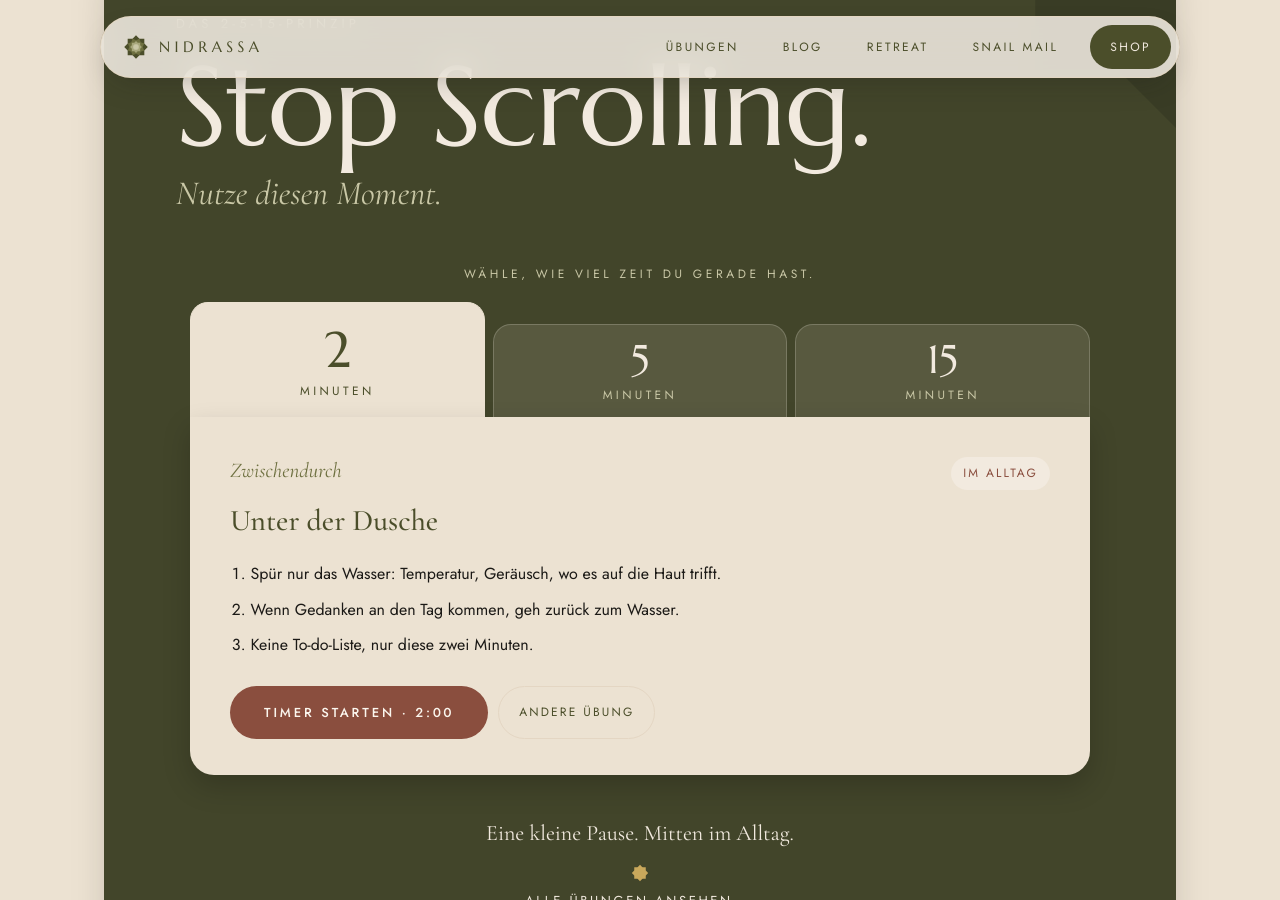
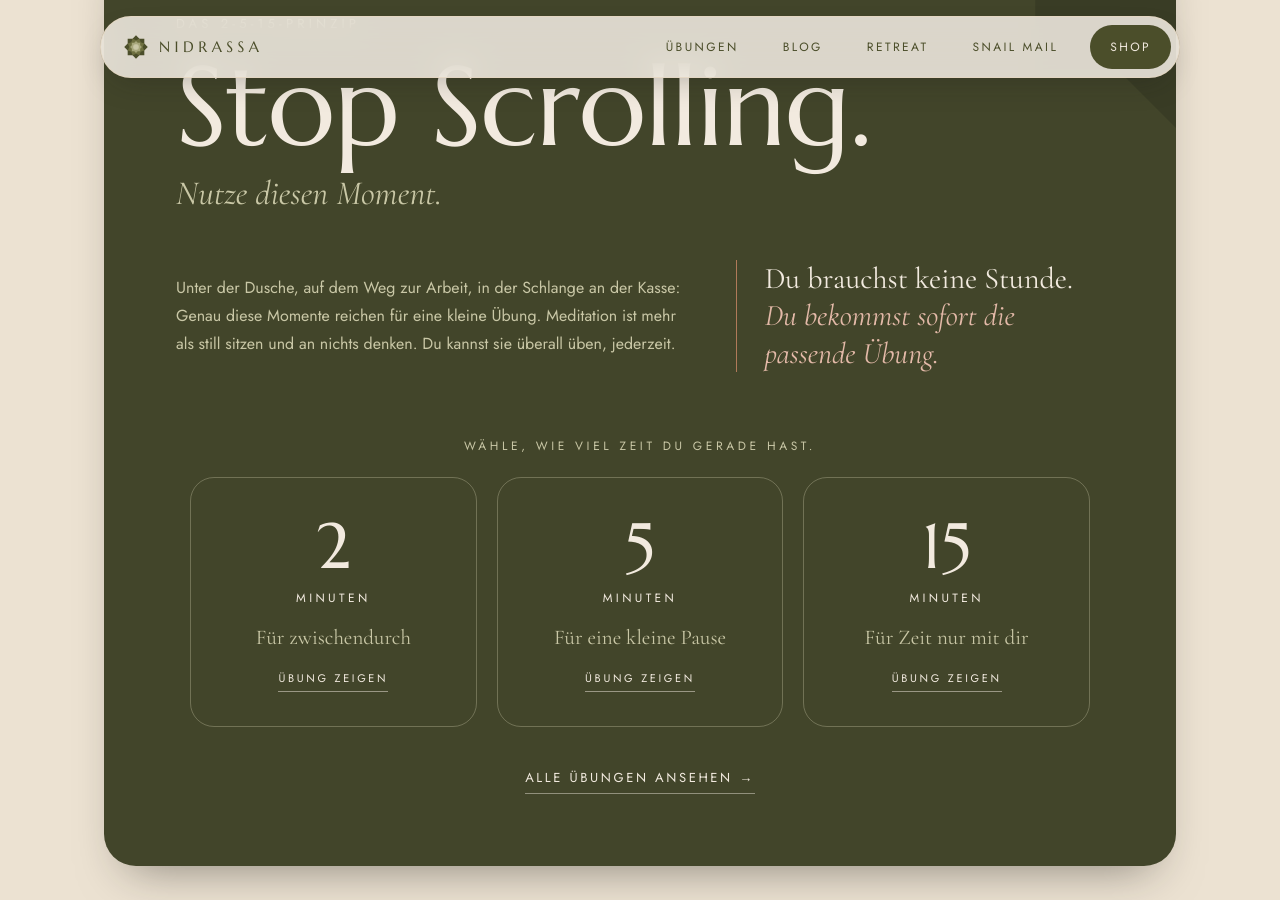
Before and after one commit to Alephantom/nidrassa, a Jekyll site: the page built from index.html, in a window 1280 px wide and 900 px high, scrolled down 2179 px. Built offline with Jekyll 4.4.1, drawn with Linux system fonts in a browser that asks for light colours.

Commit message:
Desktop behält das bisherige Layout (nur neue Texte), Tabs nur auf dem Handy

```diff
--- a/assets/site.js
+++ b/assets/site.js
@@ -123,8 +123,8 @@ setupMenu("subnav-burger", "subnav-menu", "subnav", "Inhalte öffnen", "Inhalte
     b.setAttribute("aria-pressed", "false");
     b.addEventListener("click", () => choose(Number(b.dataset.min)));
   });
-  // open with 2 minutes so visitors see an exercise right away
-  choose(2, true);
+  // on phones open with 2 minutes so visitors see an exercise right away (desktop: click first)
+  if (window.matchMedia && matchMedia("(max-width: 900px)").matches) choose(2, true);
 })();
 
 
--- a/assets/styles.css
+++ b/assets/styles.css
@@ -1128,42 +1128,33 @@ footer small { display: block; margin-top: 48px; font-size: 13px; color: var(--s
 }
 
 
-/* ---------- 2-5-15 card v2: notebook tabs + open practice (2026-11) ---------- */
-.method .mx-hint { margin-top: 48px; }
-.method .method-grid { max-width: 900px; margin: 18px auto 0; display: grid; grid-template-columns: repeat(3, 1fr); gap: 8px; align-items: end; }
-.method .step {
-  background: rgba(242, 234, 223, .12); border: 1px solid rgba(242, 234, 223, .22); border-bottom: 0;
-  border-radius: 18px 18px 0 0; color: var(--beige);
-  padding: 14px 6px 12px; transform: none;
-}
-.method .step:hover { background: rgba(242, 234, 223, .2); transform: none; }
-.method .step .step-num { font-size: 40px; color: var(--beige); }
-.method .step .step-unit { color: var(--stone); margin-top: 6px; }
-.method .step[aria-pressed="true"] { background: var(--paper); border-color: var(--paper); padding-top: 22px; padding-bottom: 16px; position: relative; z-index: 2; }
-.method .step[aria-pressed="true"] .step-num { font-size: 50px; color: var(--olive); }
-.method .step[aria-pressed="true"] .step-unit { color: var(--olive); }
-.method .pick { max-width: 900px; margin: 0 auto; border-radius: 0 0 24px 24px; position: relative; z-index: 1; box-shadow: 0 12px 28px rgba(0, 0, 0, .18); animation: none; }
+/* ---------- 2-5-15 card v2 (2026-11): desktop keeps the original layout, phones get notebook tabs ---------- */
+.mx-mobile { display: none; }
 .pick-top { display: flex; justify-content: space-between; align-items: baseline; gap: 12px; }
 .pick-top .when { font-family: var(--serif); font-style: italic; font-size: 21px; color: var(--moss); }
 .pick-top .tag { margin: 0; flex-shrink: 0; }
-.mx-tagline { margin: 40px 0 0; text-align: center; font-family: var(--serif); font-size: 22px; color: var(--beige); }
-.mx-star { display: block; width: 18px; height: 18px; margin: 12px auto 0; fill: #C9A85C; color: #C9A85C; }
-.method .mx-link { margin-top: 8px; }
 @media (max-width: 900px) {
+  .mx-desktop { display: none !important; }
+  .mx-mobile { display: block; }
   .method .mx-hint { order: 3; margin-top: 36px; font-size: 11px; letter-spacing: .16em; }
-  .method .method-grid { order: 4; grid-template-columns: repeat(3, 1fr); gap: 6px; width: 100%; max-width: none; align-self: stretch; }
-  .method .pick { order: 5; width: 100%; max-width: none; align-self: stretch; box-sizing: border-box; }
-  .mx-tagline { order: 6; margin-top: 30px; font-size: 20px; }
-  .mx-star { order: 7; }
-  .method .mx-link { order: 8; }
-  .method .step { padding: 10px 4px 8px; border-radius: 16px 16px 0 0; }
-  .method .step .step-num { font-size: 30px; }
-  .method .step[aria-pressed="true"] { padding-top: 16px; padding-bottom: 12px; }
-  .method .step[aria-pressed="true"] .step-num { font-size: 38px; }
-  .method .step-unit { font-size: 10px; letter-spacing: .16em; }
-  .method .pick { border-radius: 0 0 18px 18px; }
+  .method .method-grid { order: 4; grid-template-columns: repeat(3, 1fr); gap: 6px; width: 100%; max-width: none; align-self: stretch; align-items: end; margin-top: 18px; }
+  .method .step {
+    background: rgba(242, 234, 223, .12); border: 1px solid rgba(242, 234, 223, .22); border-bottom: 0;
+    border-radius: 16px 16px 0 0; color: var(--beige); padding: 10px 4px 8px; transform: none;
+  }
+  .method .step:hover { background: rgba(242, 234, 223, .2); transform: none; }
+  .method .step .step-num { font-size: 30px; color: var(--beige); }
+  .method .step .step-unit { color: var(--stone); margin-top: 6px; font-size: 10px; letter-spacing: .16em; }
+  .method .step[aria-pressed="true"] { background: var(--paper); border-color: var(--paper); padding-top: 16px; padding-bottom: 12px; position: relative; z-index: 2; }
+  .method .step[aria-pressed="true"] .step-num { font-size: 38px; color: var(--olive); }
+  .method .step[aria-pressed="true"] .step-unit { color: var(--olive); }
+  .method .pick { order: 5; width: 100%; max-width: none; align-self: stretch; box-sizing: border-box; margin: 0; border-radius: 0 0 18px 18px; position: relative; z-index: 1; box-shadow: 0 12px 28px rgba(0, 0, 0, .18); animation: none; }
   .pick-top .when { font-size: 19px; }
+  .mx-tagline { order: 6; margin: 30px 0 0; text-align: center; font-family: var(--serif); font-size: 20px; color: var(--beige); }
+  .mx-star { order: 7; display: block; width: 18px; height: 18px; margin: 12px auto 0; fill: #C9A85C; color: #C9A85C; }
+  .method .mx-link { order: 8; margin-top: 8px; }
 }
+@media (min-width: 901px) { .pick-top .when { display: none; } }
 
 /* quarter of the Nidrassa star as a soft shadow in the top-right corner */
 .method-card { position: relative; overflow: hidden; }
--- a/index.html
+++ b/index.html
@@ -51,17 +51,21 @@ permalink: /
         <h2 class="stop">Stop Scrolling.</h2>
         <p class="stop-sub">Nutze diesen Moment.</p>
       </div>
+      <div class="mx-row mx-desktop">
+        <p class="mx-body">Unter der Dusche, auf dem Weg zur Arbeit, in der Schlange an der Kasse: Genau diese Momente reichen für eine kleine Übung. Meditation ist mehr als still sitzen und an nichts denken. Du kannst sie überall üben, jederzeit.</p>
+        <p class="mx-hi">Du brauchst keine Stunde.<br><em>Du bekommst sofort die passende Übung.</em></p>
+      </div>
       <p class="mx-hint">Wähle, wie viel Zeit du gerade hast.</p>
       <div class="method-grid" role="group" aria-label="Zeit wählen">
-        <button class="step" type="button" data-min="2" data-label="Zwischendurch"><span class="step-num">2</span><span class="step-unit">Minuten</span></button>
-        <button class="step" type="button" data-min="5" data-label="Kleine Pause"><span class="step-num">5</span><span class="step-unit">Minuten</span></button>
-        <button class="step" type="button" data-min="15" data-label="Zeit für dich"><span class="step-num">15</span><span class="step-unit">Minuten</span></button>
+        <button class="step" type="button" data-min="2" data-label="Zwischendurch"><span class="step-num">2</span><span class="step-unit">Minuten</span><span class="step-text mx-desktop">Für zwischendurch</span><span class="mx-go mx-desktop">Übung zeigen</span></button>
+        <button class="step" type="button" data-min="5" data-label="Kleine Pause"><span class="step-num">5</span><span class="step-unit">Minuten</span><span class="step-text mx-desktop">Für eine kleine Pause</span><span class="mx-go mx-desktop">Übung zeigen</span></button>
+        <button class="step" type="button" data-min="15" data-label="Zeit für dich"><span class="step-num">15</span><span class="step-unit">Minuten</span><span class="step-text mx-desktop">Für Zeit nur mit dir</span><span class="mx-go mx-desktop">Übung zeigen</span></button>
       </div>
       <div class="pick" id="pick" aria-live="polite" hidden></div>
       {%- comment -%} Practice data for the random picker in assets/site.js {%- endcomment -%}
       <script type="application/json" id="practice-data">{"formats": {{ site.data.formats | jsonify }}, "practices": {{ site.data.practices | jsonify }}}</script>
-      <p class="mx-tagline">Eine kleine Pause. Mitten im Alltag.</p>
-      <svg class="mx-star" aria-hidden="true"><use href="#star"/></svg>
+      <p class="mx-tagline mx-mobile">Eine kleine Pause. Mitten im Alltag.</p>
+      <svg class="mx-star mx-mobile" aria-hidden="true"><use href="#star"/></svg>
       <a class="mx-link" href="/uebungen/">Alle Übungen ansehen →</a>
     </div>
   </div>
```
